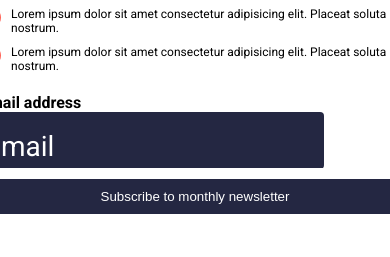
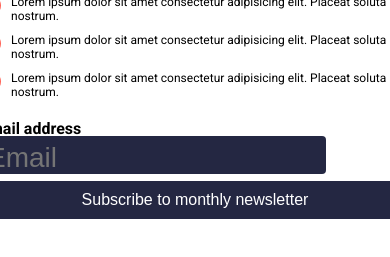
Before and after one commit to ardassejose/signup-screen, a plain HTML site: page index.html in a window 390 px wide. Shown: the part 311-568 px from the top of the page. Drawn offline with Linux system fonts and the light colour scheme.

Commit message:
card não responsivo pronto

```diff
--- a/assets/styles/style.css
+++ b/assets/styles/style.css
@@ -65,17 +65,20 @@ p {
   align-items: start;
   gap: 10px;
 }
-
+a{
+  font-size: larger;
+  text-decoration: none;
+  color: #fff;
+}
 .input-button {
   width: 100%;
   outline: none;
   border: none;
   padding: 10px;
   background-color: hsl(234, 29%, 20%);
-  color: #fff;
   border-radius: 7px;
   cursor: pointer;
-  margin: 10px;
+  margin: 5px;
   margin-left: 0px;
 }
 
@@ -121,74 +124,20 @@ form {
   width: 100%;
 }
 
-input {
-  color: #fff;
-  font-size: 10px;
-  width: 200px;
-  padding: 22px 5px 5px;
-
-  overflow: hidden;
-  position: relative;
-  width: 80%;
-}
 
 input {
   color: #fff;
   font-size: 28px;
   width: 100%;
-  padding: 20px 5px 5px;
+  padding: 10px 5px 5px;
   overflow: hidden;
   position: relative;
   width: 80%;
   background-color: hsl(234, 29%, 20%);
   border: none;
   border-radius: 4px;
+  height: 38px;
+  transition: all 0.3s ease;
+  bottom: 2px;
+  left: 2px;
 }
-
-
-label {
-  color: #fff;
-  position: absolute;
-  left: 0;
-  bottom: 0;
-  width: 100%;
-  height: 100%;
-  pointer-events: none;
-  border-bottom: 1px solid #ffffff;
-}
-
-span {
-  position: absolute;
-  bottom: 5px;
-  left: 5px;
-  font-size: 28px;
-  transition: all 0.3s ease;
-}
-
-label::after {
-  content: "";
-  position: absolute;
-  left: 0;
-  bottom: -1px;
-  width: 100%;
-  height: 100%;
-  transform: translateX(-100%);
-  transition: all 0.3s ease;
-}
-
-input:focus + label span,
-input:valid + label span {
-  transform: translateY(-150%);
-  font-size: 14px;
-  bottom: 10px;
-  background-color: hsl(234, 29%, 20%);
-
-}
-
-input:focus + label::after,
-input:valid + label::after {
-  transform: translateX(0%);
-background-color: hsl(234, 29%, 20%);
-  border: none;
-  border-radius: 4px;
-}
--- a/index.html
+++ b/index.html
@@ -33,14 +33,13 @@
         </div>
       </div>
       <h4>Email address</h4>
-      <form>
-        <input type="email" autocomplete="off" required />
-        <label for="email">
-          <span>Email</span>
-        </label>
-      </form>
+
+        <input type="email" autocomplete="off" required placeholder="Email"/>
+
+
+
       <!--<input type="email" placeholder="email@company.com"> -->
-      <button class="input-button">Subscribe to monthly newsletter</button>
+      <button class="input-button"><a href="index.html">Subscribe to monthly newsletter</a></button>
     </div>
     <!-- IMG -->
     <div class="img">
```
